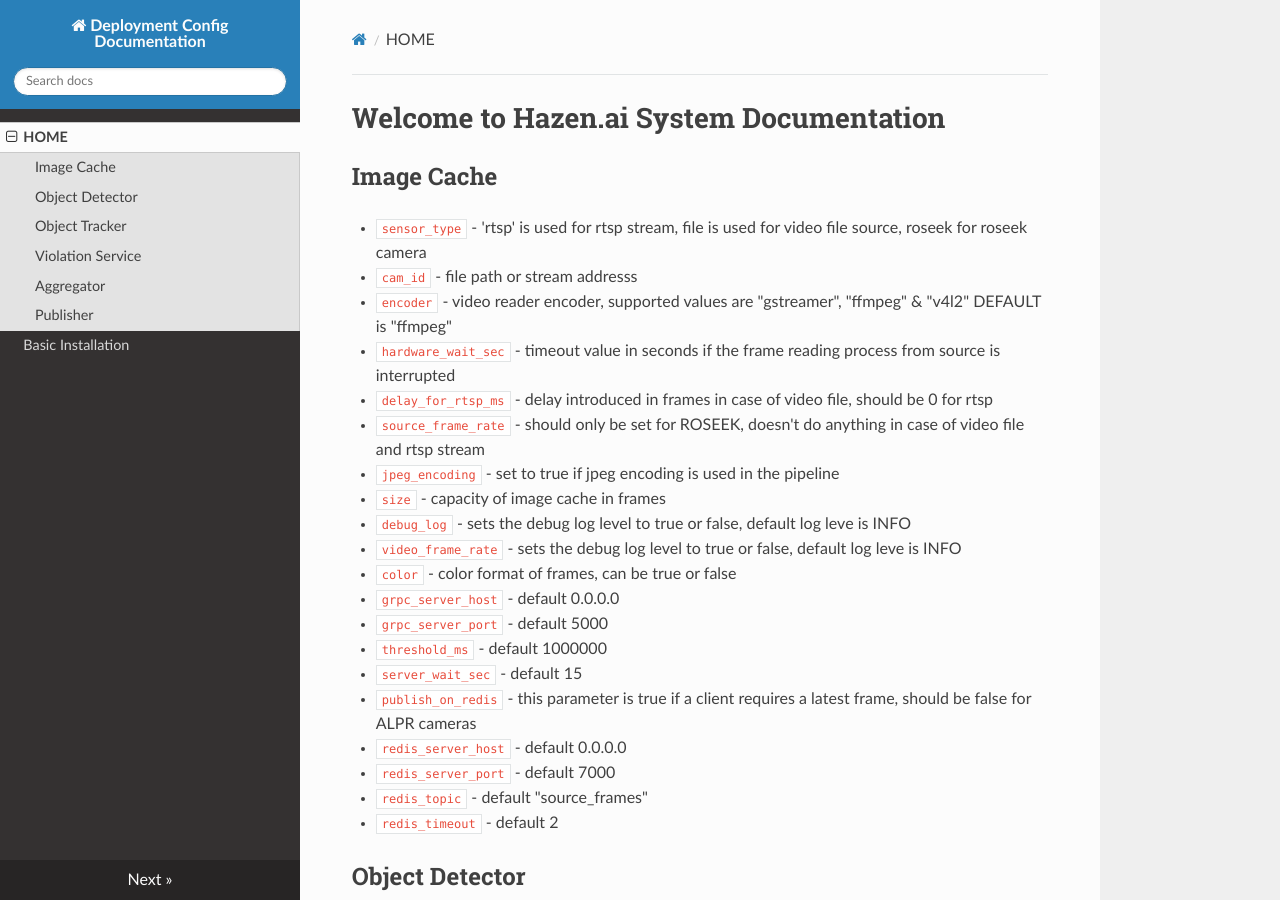
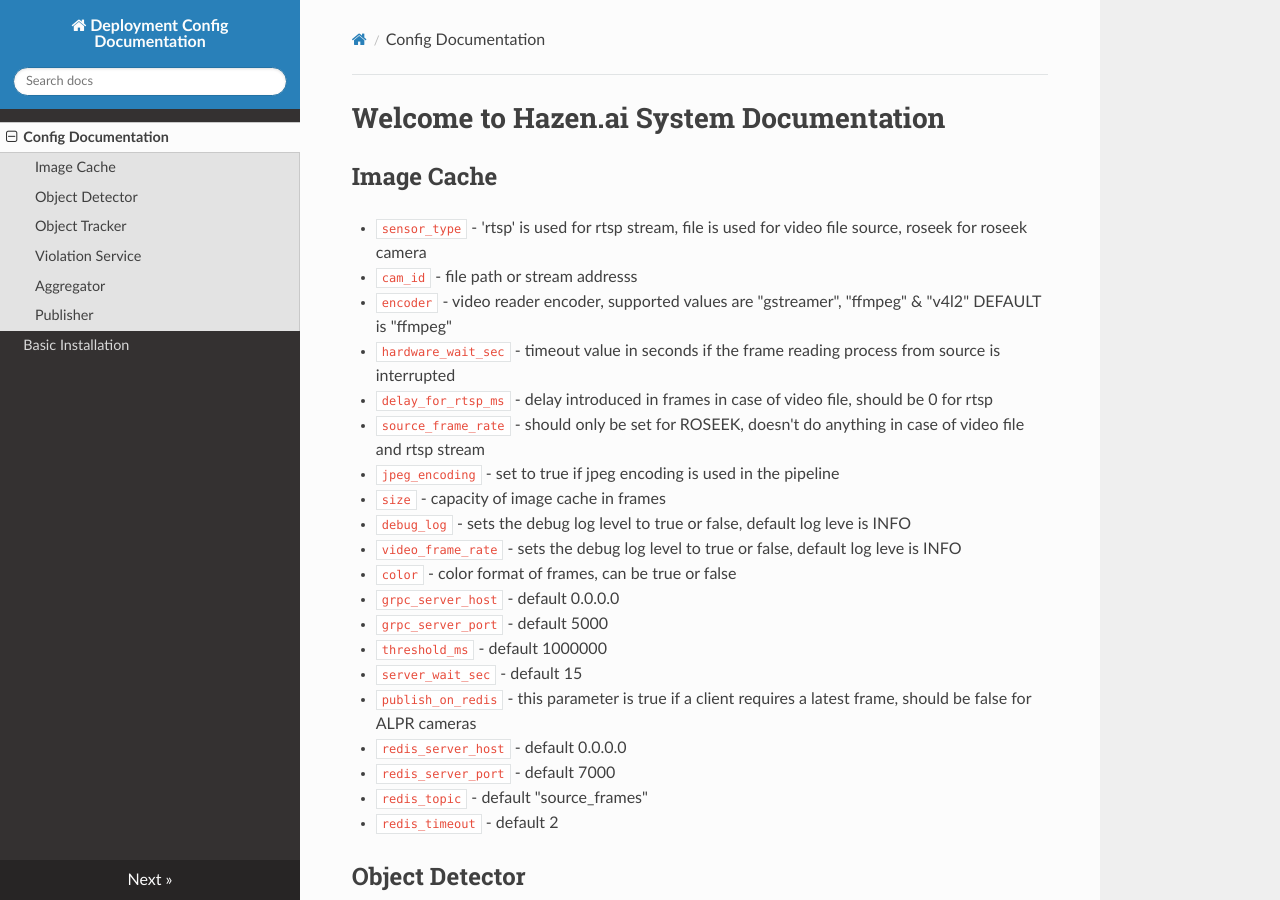
Before and after one commit to hazenai/system-docs, an MkDocs documentation site: the page built from docs/index.md, in a window 1280 px wide and 900 px high. Built offline with MkDocs 1.6.1, drawn with Linux system fonts in a browser that asks for light colours; nearby versions of some CDN libraries.

Commit message:
updating od docs

```diff
--- a/mkdocs.yml
+++ b/mkdocs.yml
@@ -1,5 +1,5 @@
 site_name: Deployment Config Documentation
 nav:
-    - HOME: index.md
+    - Config Documentation: index.md
     - Basic Installation: installation.md
 theme: readthedocs
```
